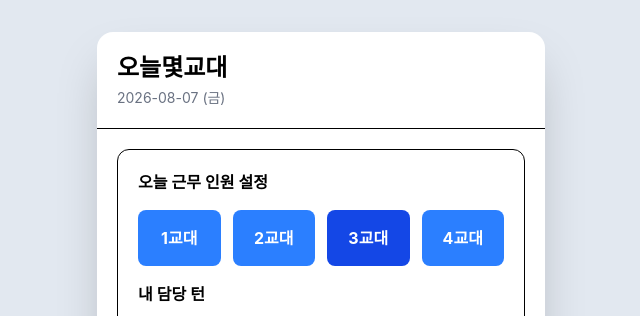
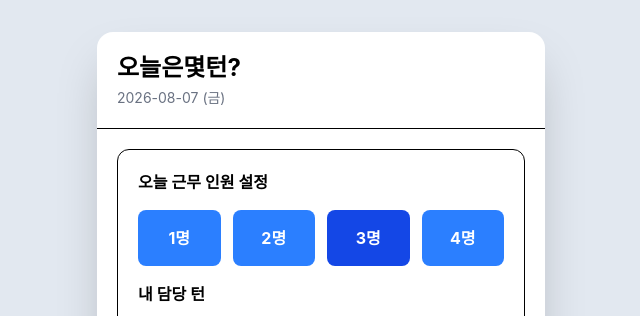
Before and after one commit to VerpJae/TodayShift, a React (Vite) app: page / in a window 1280 px wide. Shown: the top 316 px of the page, without its empty margins (319-959 px from the left). Built offline with nearby package versions, Linux system fonts and the light colour scheme.

Commit message:
chore: rename app and worker labels

```diff
--- a/index.html
+++ b/index.html
@@ -4,7 +4,7 @@
     <meta charset="UTF-8" />
     <link rel="icon" type="image/svg+xml" href="/favicon.svg" />
     <meta name="viewport" content="width=device-width, initial-scale=1.0" />
-    <title>오늘몇교대?</title>
+    <title>오늘은몇턴?</title>
   </head>
   <body>
     <div id="root"></div>
--- a/src/components/home/Header.tsx
+++ b/src/components/home/Header.tsx
@@ -6,7 +6,7 @@ function Header({ dateText }: HeaderProps) {
   return (
     <header className="border-b p-5">
       <h1 className="text-2xl font-bold">
-        오늘몇교대
+        오늘은몇턴?
       </h1>
 
       <p className="mt-1 text-sm text-gray-500">
--- a/src/components/home/ShiftSelector.tsx
+++ b/src/components/home/ShiftSelector.tsx
@@ -22,7 +22,7 @@ function ShiftSelector({
             }
           `}
         >
-          {n}교대
+          {n}명
         </button>
       ))}
     </div>
--- a/vite.config.ts
+++ b/vite.config.ts
@@ -12,8 +12,8 @@ export default defineConfig({
       registerType: "autoUpdate",
 
       manifest: {
-        name: "오늘몇교대?",
-        short_name: "오늘몇교대?",
+        name: "오늘은몇턴?",
+        short_name: "오늘은몇턴?",
         description: "오늘 내 근무 턴 확인 앱",
         theme_color: "#ffffff",
         icons: [],
```
